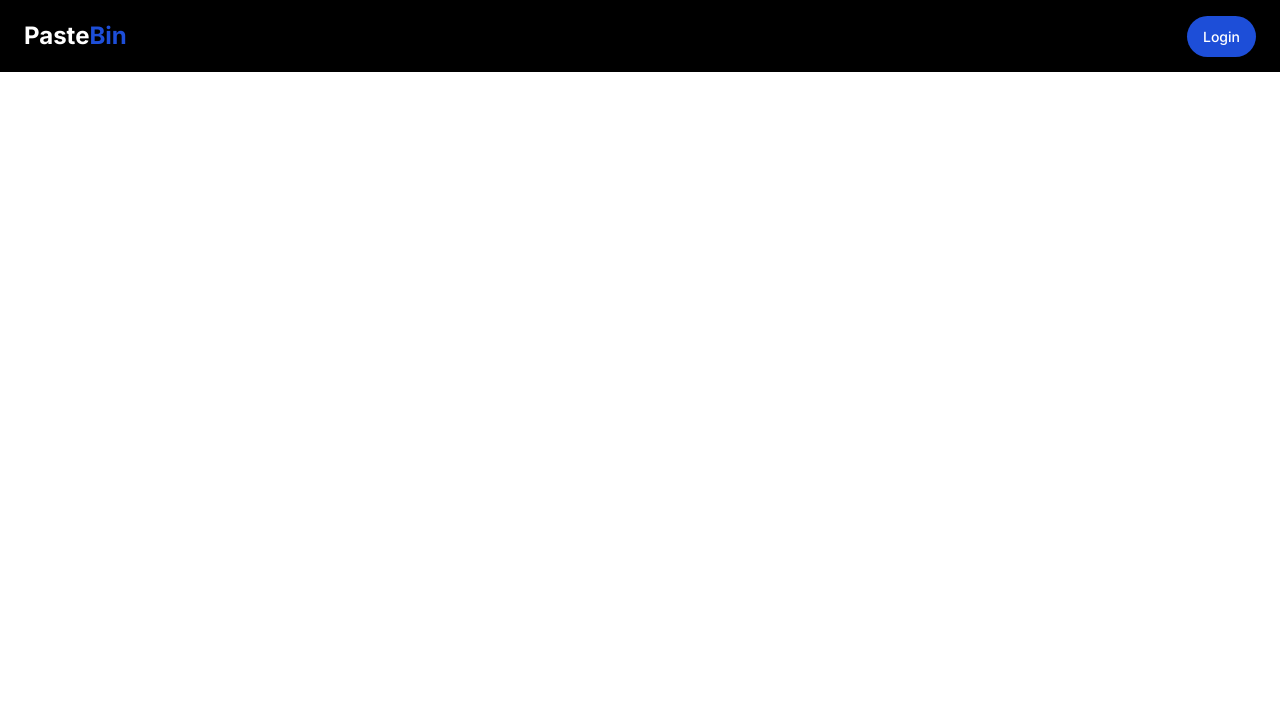
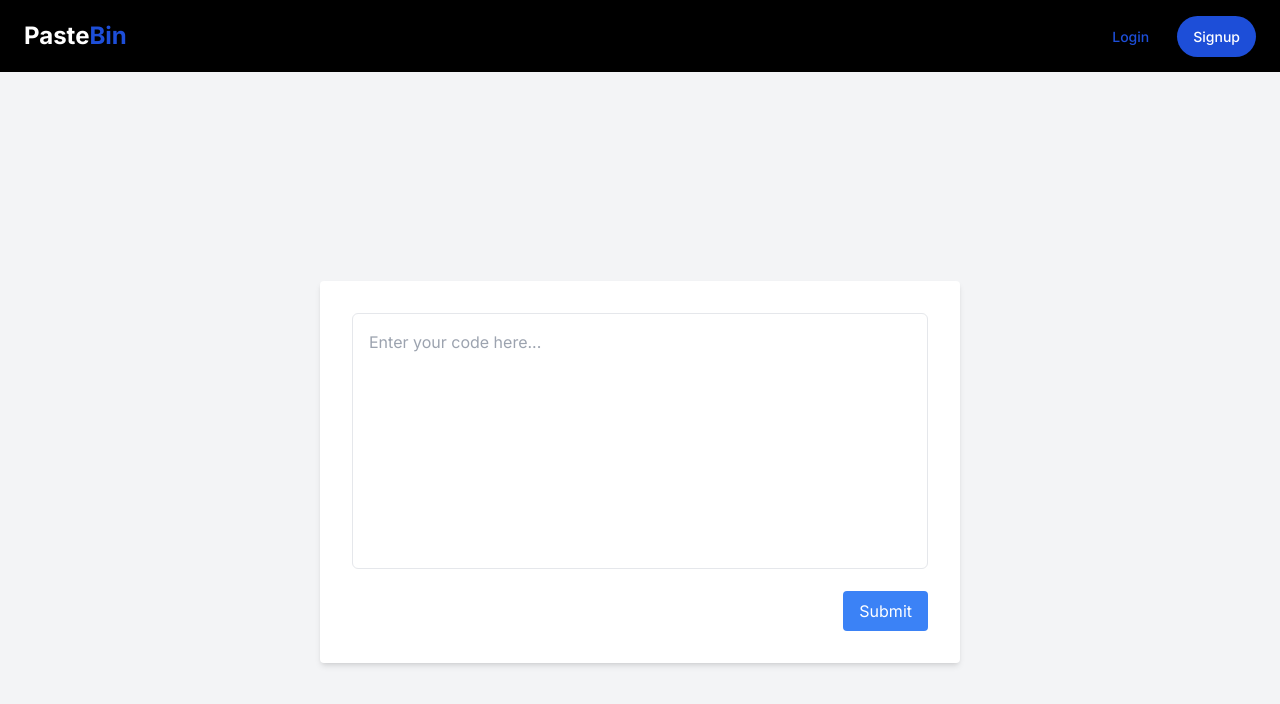
Before and after one commit to DegenCoders/Paste-Bin, a Next.js app in the folder frontend/: page / in a window 1280 px wide. Shown: the top 704 px of the page. Built offline with nearby package versions, Linux system fonts and the light colour scheme.

Commit message:
added a simple input

```diff
--- a/frontend/app/components/Navbar.js
+++ b/frontend/app/components/Navbar.js
@@ -11,11 +11,18 @@ const Navbar = () => {
                 <h1 className='text-2xl font-bold'>Paste<span className='text-blue-700'>Bin</span></h1>
             </Link>
 
+
             <div>
+                <Link
+                href='/login'
+                className='px-4 py-3 text-sm rounded-full font-medium text-blue-700 border-blue-700 hover:bg-blue-700 hover:text-white mx-3'>
+                  Login
+                </Link>
+
                 <Link
                 href='/signup'
                 className='px-4 py-3 bg-blue-700 text-white text-sm rounded-full font-medium hover:bg-blue-600  tracking-light'>
-                    Login
+                    Signup
                 </Link>
             </div>
         </nav>
--- /dev/null
+++ b/frontend/app/components/Pastebin.js
@@ -0,0 +1,62 @@
+"use client";
+import React, { useState, useEffect } from 'react';
+import Prism from 'prismjs';
+import 'prismjs/components/prism-javascript';
+import 'prismjs/components/prism-python';
+import 'prismjs/themes/prism.css';
+
+const IndexPage = () => {
+  const [content, setContent] = useState('');
+
+  useEffect(() => {
+    Prism.highlightAll();
+  }, [content]);
+
+  const handleInputChange = (event) => {
+    setContent(event.target.value);
+  };
+
+  const handleKeyDown = (event) => {
+    if (event.key === 'Tab') {
+      event.preventDefault();
+      const { selectionStart, selectionEnd } = event.target;
+      setContent(
+        content.substring(0, selectionStart) +
+          '    ' +
+          content.substring(selectionEnd)
+      );
+    }
+  };
+
+  const handleSubmit = (event) => {
+    event.preventDefault();
+    // Handle submitting content (e.g., send it to a server)
+    console.log('Submitted content:', content);
+  };
+
+  return (
+    <div className="min-h-screen flex items-center justify-center bg-gray-100">
+      <div className="bg-white p-8 rounded shadow-md w-full md:w-3/4 lg:w-1/2">
+        <form onSubmit={handleSubmit}>
+          <textarea
+            className="w-full h-64 p-4 border rounded-md resize-none focus:outline-none focus:ring focus:border-blue-300"
+            placeholder="Enter your code here..."
+            value={content}
+            onChange={handleInputChange}
+            onKeyDown={handleKeyDown}
+          />
+          <div className="mt-4 flex justify-end">
+            <button
+              type="submit"
+              className="px-4 py-2 bg-blue-500 text-white rounded hover:bg-blue-600 focus:outline-none focus:bg-blue-600"
+            >
+              Submit
+            </button>
+          </div>
+        </form>
+      </div>
+    </div>
+  );
+};
+
+export default IndexPage;
--- a/frontend/app/login/Login.js
+++ b/frontend/app/login/Login.js
@@ -16,7 +16,7 @@ const login = () => {
 
     const [loading, setLoading] = useState(false)
 
-    const onSignup = async () => {
+    const onSignin = async () => {
         try {
             setLoading(true)
             axios.post("http://localhost:8080/api/auth/signin", user).then((response)=>{
@@ -32,7 +32,7 @@ const login = () => {
         }
     }
     useEffect(() => {
-        if (user.email.length > 0 && user.password.length > 0 && user.username.length > 0) {
+        if (user.email.length > 0 && user.password.length > 0) {
             setButtonDisabled(false)
         } else {
             setButtonDisabled(true)
@@ -64,17 +64,12 @@ const login = () => {
 
 
         <button
-            onClick={onSignup}
+            onClick={onSignin}
             className='p-2 border border-gray-300 rounded-lg mb-4 focus:outline-none focus:border-gray-600'
         >
 
-            {buttonDisabled ? "No signup" : "Signup"}
+            {buttonDisabled ? "No signin" : "Signin"}
         </button>
-        <Link
-        href='/'
-        >
-        Login page
-        </Link>
 
     </div>
   )
--- a/frontend/app/page.js
+++ b/frontend/app/page.js
@@ -1,11 +1,13 @@
 import Image from "next/image";
 import Navbar from "./components/Navbar";
+import Pastebin from "./components/Pastebin";
 
 
 export default function Home() {
   return (
     <div>
         <Navbar/>
+        <Pastebin/>
     </div>
   );
 }
--- a/frontend/app/signup/Auth.js
+++ b/frontend/app/signup/Auth.js
@@ -85,7 +85,7 @@ const auth = () => {
             {buttonDisabled ? "No signup" : "Signup"}
         </button>
         <Link
-        href='/'
+        href='/login'
         >
         Login page
         </Link>
--- a/frontend/package.json
+++ b/frontend/package.json
@@ -11,6 +11,7 @@
   "dependencies": {
     "axios": "^1.6.8",
     "next": "14.2.3",
+    "prismjs": "^1.29.0",
     "react": "^18",
     "react-dom": "^18",
     "react-hot-toast": "^2.4.1"
```
Also changed, not shown: 1 other file (tests, documents, lock files or other folders).
